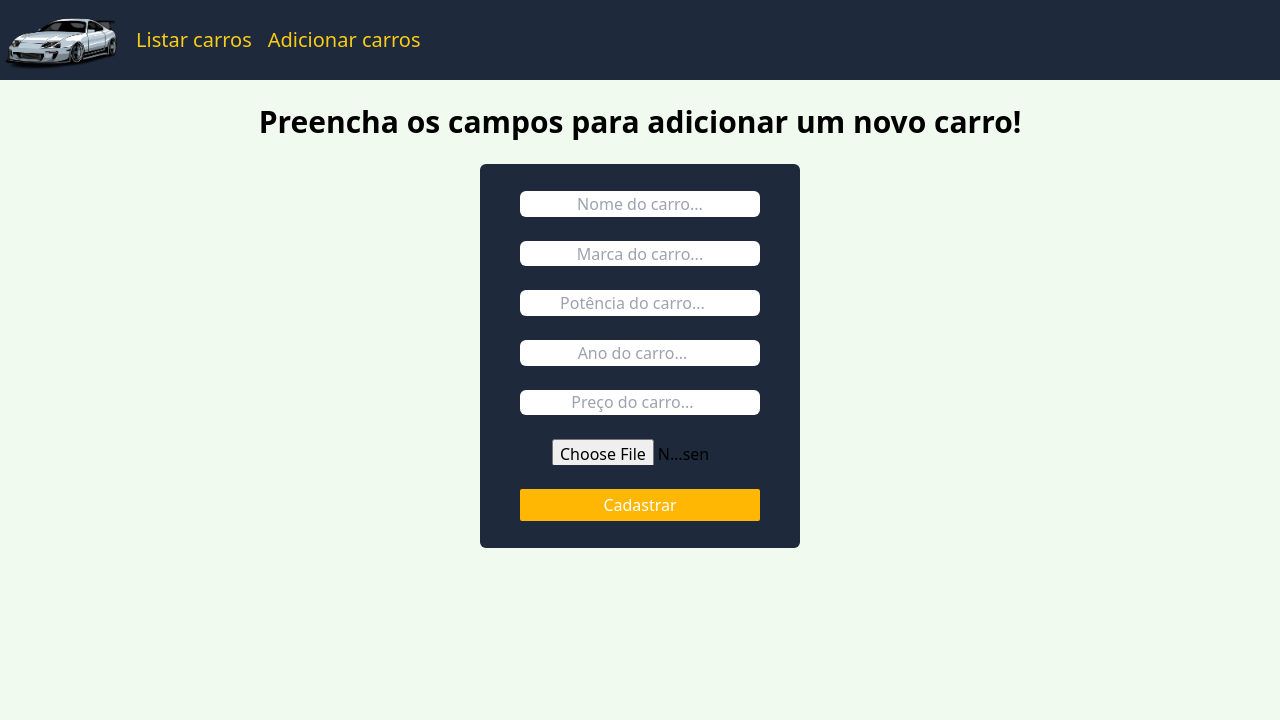
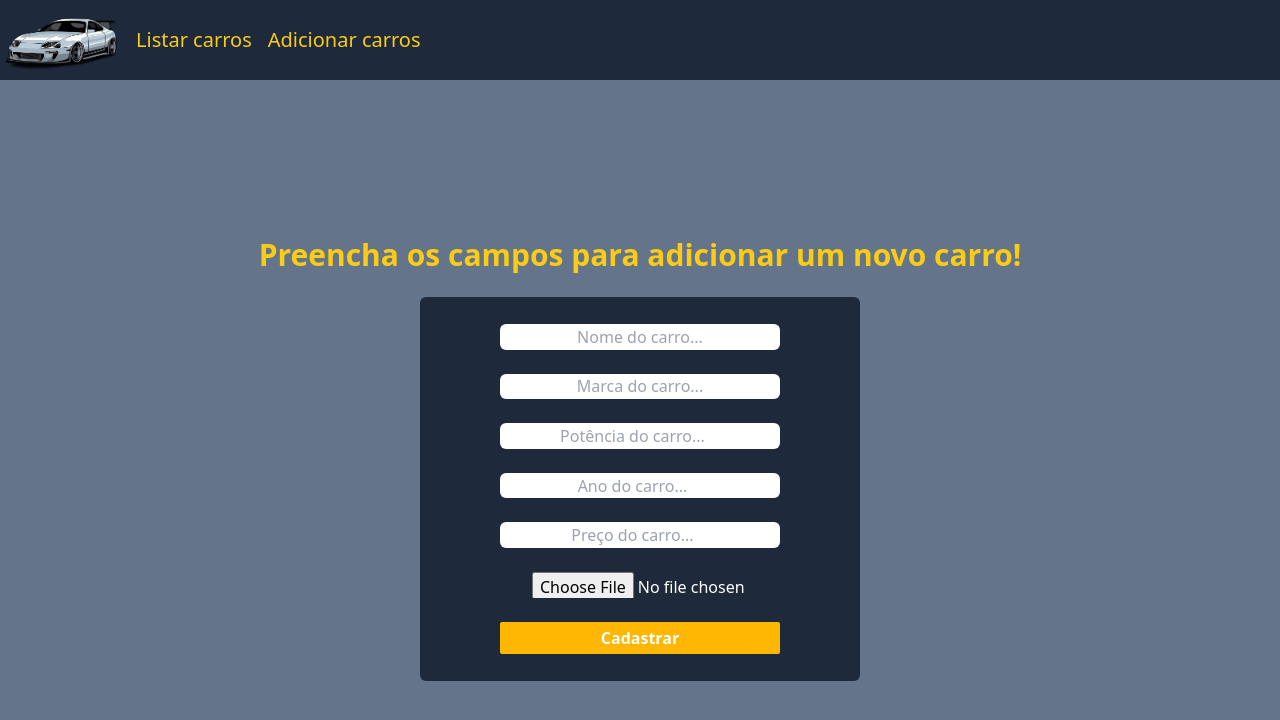
Before and after one commit to eduardo-victor/frontend-cardealership, a React (Vite) app: page /manage-cars in a window 1280 px wide. Shown: the top 720 px of the page. Built offline with nearby package versions, Linux system fonts and the light colour scheme.

Commit message:
updating manage page and cards

```diff
--- a/src/components/Card.jsx
+++ b/src/components/Card.jsx
@@ -13,7 +13,7 @@ const Card = (props) => {
                     <h1 className='text-white font-semibold'>Ano: {props.ano_carro}</h1>
                     <h1 className='text-white font-semibold'>Potência: {props.potencia_carro}</h1>
                 </div>
-                <button className='text-white bg-red-600 w-[18vw] h-[4vh] rounded-sm mt-8 hover:text-black hover:bg-red-700'>Delete</button>
+                <button className='text-white bg-red-600 w-[18vw] h-[4vh] rounded-sm mt-2 hover:text-black hover:bg-red-700'>Delete</button>
             </div>
         </div>
   )
--- a/src/pages/ManagePage.jsx
+++ b/src/pages/ManagePage.jsx
@@ -8,8 +8,8 @@ export const ManagePage = () => {
   return (
     <>
     <Navbar/>
-    <div className= "w-screen h-[91.7vh] bg-[#f1faee] flex flex-col items-center">
-      <h1 className='text-3xl font-bold text-black mt-6'>Preencha os campos para adicionar um novo carro!</h1>
+    <div className= "w-screen h-[91.7vh] bg-slate-500 flex flex-col items-center justify-center">
+      <h1 className='text-3xl font-semibold text-yellow-400 mt-6'>Preencha os campos para adicionar um novo carro!</h1>
         <Formik
           initialValues={{
             nome_carro: '',
@@ -19,7 +19,7 @@ export const ManagePage = () => {
             preco_carro: '',
             foto_carro: '',
           }}
-          onSubmit={(values, {setSubmitting}) => {
+          onSubmit={(values) => {
             if (!values.nome_carro || !values.marca_carro || !values.ano_carro || !values.potencia_carro || !values.preco_carro || !values.foto_carro){
               Notify.warning('Oops! Preencha todos os campos :D')
             }
@@ -41,13 +41,12 @@ export const ManagePage = () => {
             touched,
             handleChange,
             handleBlur,
-            handleSubmit,
-            isSubmitting
+            handleSubmit
           }) => (
-            <div className='bg-slate-800 mt-6 w-[40vh] h-[30vw] flex items-center justify-center rounded-md'>
+            <div className='bg-slate-800 mt-6 w-[55vh] h-[30vw] flex items-center justify-center rounded-md'>
               <form className='flex flex-col' onSubmit={handleSubmit}>
                 <input
-                className='w-[30vh] h-[2vw] text-center rounded-md'
+                className='w-[35vh] h-[2vw] text-center rounded-md'
                 type="text"
                 name="nome_carro"
                 onChange={handleChange}
@@ -57,7 +56,7 @@ export const ManagePage = () => {
                 />
                 {touched.nome_carro}
                 <input
-                className='mt-6 w-[30vh] h-[2vw] text-center rounded-md'
+                className='mt-6 w-[35vh] h-[2vw] text-center rounded-md'
                 type="text"
                 name="marca_carro"
                 onChange={handleChange}
@@ -67,7 +66,7 @@ export const ManagePage = () => {
                 />
                 {touched.marca_carro}
                 <input
-                className='mt-6 w-[30vh] h-[2vw] text-center rounded-md'
+                className='mt-6 w-[35vh] h-[2vw] text-center rounded-md'
                 type="number"
                 name="potencia_carro"
                 onChange={handleChange}
@@ -77,7 +76,7 @@ export const ManagePage = () => {
                 />
                 {touched.potencia_carro}
                 <input
-                className='mt-6 w-[30vh] h-[2vw] text-center rounded-md'
+                className='mt-6 w-[35vh] h-[2vw] text-center rounded-md'
                 type="number"
                 name="ano_carro"
                 onChange={handleChange}
@@ -87,7 +86,7 @@ export const ManagePage = () => {
                 />
                 {touched.ano_carro}
                 <input
-                className='mt-6 w-[30vh] h-[2vw] text-center rounded-md'
+                className='mt-6 w-[35vh] h-[2vw] text-center rounded-md'
                 type="number"
                 name="preco_carro"
                 onChange={handleChange}
@@ -97,7 +96,7 @@ export const ManagePage = () => {
                 />
                 {touched.preco_carro}
                 <input
-                className='ml-8 mt-6 w-[20vh] h-[2vw] text-center rounded-sm'
+                className='ml-8 mt-6 w-[30vh] h-[2vw] text-center text-white rounded-sm'
                 type="file"
                 name="foto_carro"
                 onChange={handleChange}
@@ -105,7 +104,7 @@ export const ManagePage = () => {
                 value={values.foto_carro}
                 />
                 {touched.foto_carro}
-                <button className='mt-6 bg-[#ffb703] h-[4vh] text-white rounded-sm hover:bg-[#db9e04]' type="submit">
+                <button className='mt-6 bg-[#ffb703] h-[4vh] text-white font-semibold rounded-sm hover:bg-[#db9e04]' type="submit">
                 Cadastrar
                 </button>
               </form>
```
